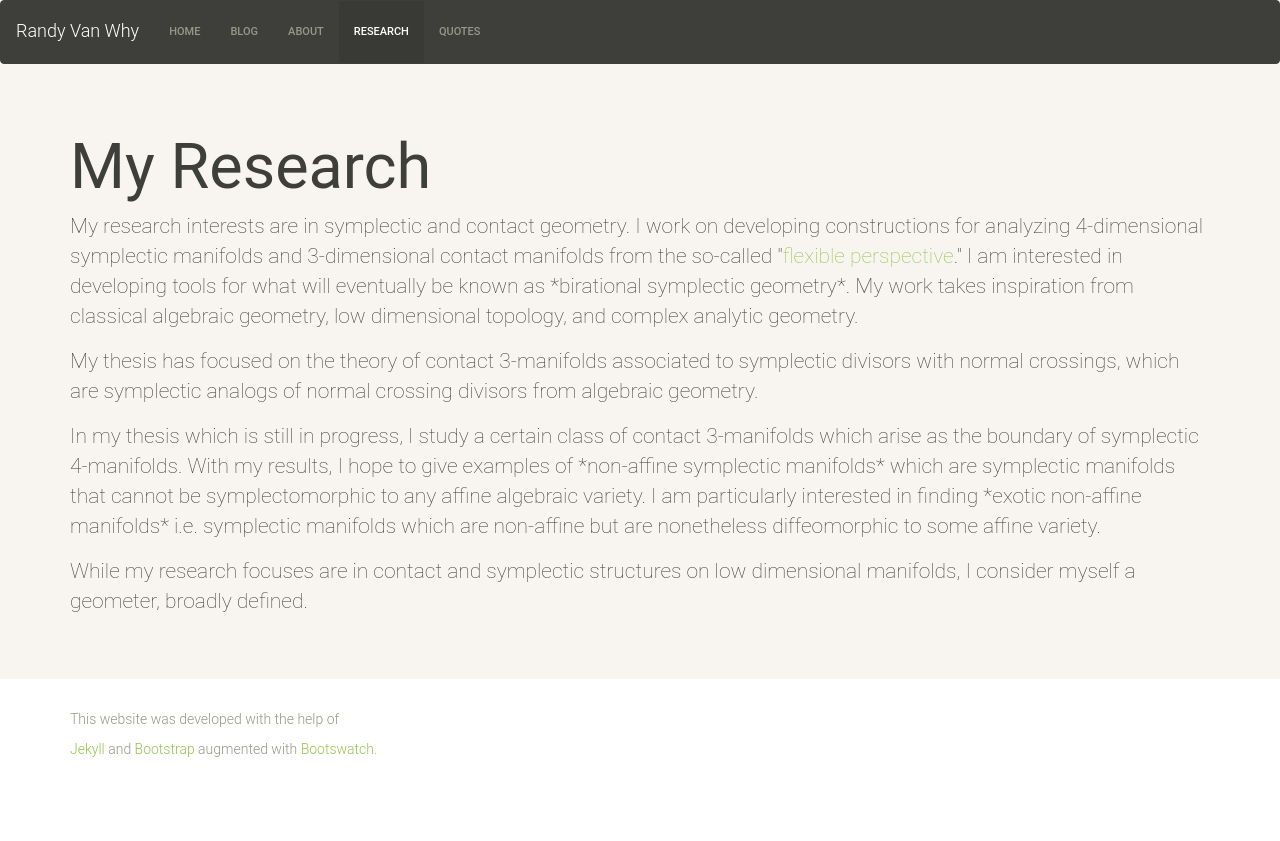
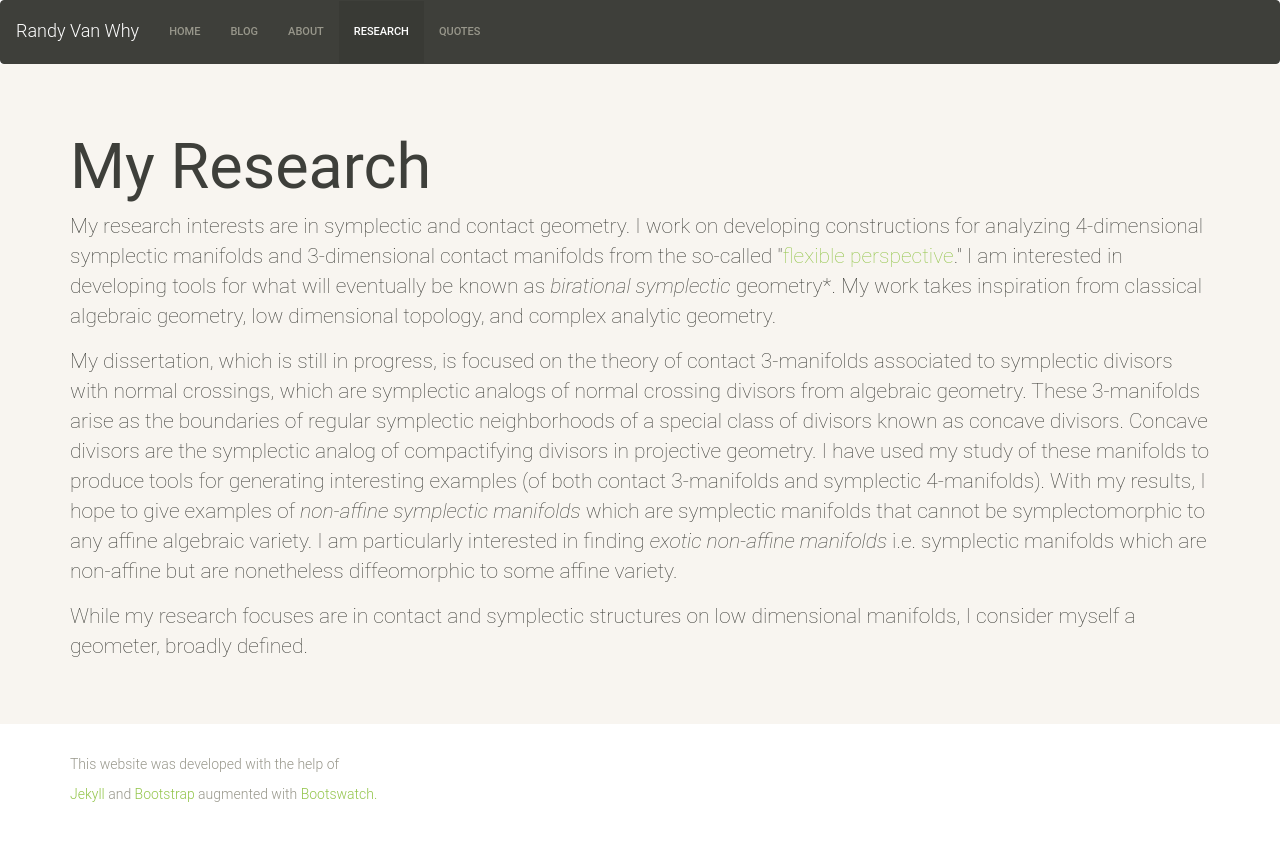
Before and after one commit to rvanwhy/rvanwhy.github.io, a Jekyll site: the page built from 03-research.md, in a window 1280 px wide. Shown: the top 841 px of the page. Built offline with Jekyll 4.4.1, drawn with Linux system fonts in a browser that asks for light colours; nearby versions of some CDN libraries.

Commit message:
FIX: Grammar and formatting

```diff
--- a/03-research.md
+++ b/03-research.md
@@ -7,11 +7,10 @@ permalink: research.html
 <div class="special jumbotron">
   <div class="container">
 <h1>My Research</h1>
-<p> My research interests are in symplectic and contact geometry. I work on developing constructions for analyzing 4-dimensional symplectic manifolds and 3-dimensional contact manifolds from the so-called "<a href="https://link.springer.com/chapter/10.1007/978-3-030-13609-3_13">flexible perspective</a>." I am interested in developing tools for what will eventually be known as *birational symplectic geometry*. My work takes inspiration from classical algebraic geometry, low dimensional topology, and complex analytic geometry.
+<p> My research interests are in symplectic and contact geometry. I work on developing constructions for analyzing 4-dimensional symplectic manifolds and 3-dimensional contact manifolds from the so-called "<a href="https://link.springer.com/chapter/10.1007/978-3-030-13609-3_13">flexible perspective</a>." I am interested in developing tools for what will eventually be known as <i>birational symplectic</i> geometry*. My work takes inspiration from classical algebraic geometry, low dimensional topology, and complex analytic geometry.
 
-<p> My thesis has focused on the theory of contact 3-manifolds associated to symplectic divisors with normal crossings, which are symplectic analogs of normal crossing divisors from algebraic geometry.
-
-<p> In my thesis which is still in progress, I study a certain class of contact 3-manifolds which arise as the boundary of symplectic 4-manifolds. With my results, I hope to give examples of *non-affine symplectic manifolds* which are symplectic manifolds that
-cannot be symplectomorphic to any affine algebraic variety. I am particularly interested in finding *exotic non-affine manifolds* i.e. symplectic manifolds which are non-affine but are nonetheless diffeomorphic to some affine variety.
+<p> My dissertation, which is still in progress, is focused on the theory of contact 3-manifolds associated to symplectic divisors with normal crossings, which are symplectic analogs of normal crossing divisors from algebraic geometry. These 3-manifolds arise as the boundaries of regular symplectic neighborhoods of a special class of divisors known as concave divisors. Concave divisors are the symplectic analog of compactifying divisors in projective geometry. I have used my
+study of these manifolds to produce tools for generating interesting examples (of both contact 3-manifolds and symplectic 4-manifolds). With my results,
+I hope to give examples of <i>non-affine symplectic manifolds</i> which are symplectic manifolds that cannot be symplectomorphic to any affine algebraic variety. I am particularly interested in finding <i>exotic non-affine manifolds</i> i.e. symplectic manifolds which are non-affine but are nonetheless diffeomorphic to some affine variety.
 
 <p> While my research focuses are in contact and symplectic structures on low dimensional manifolds, I consider myself a geometer, broadly defined.
```
